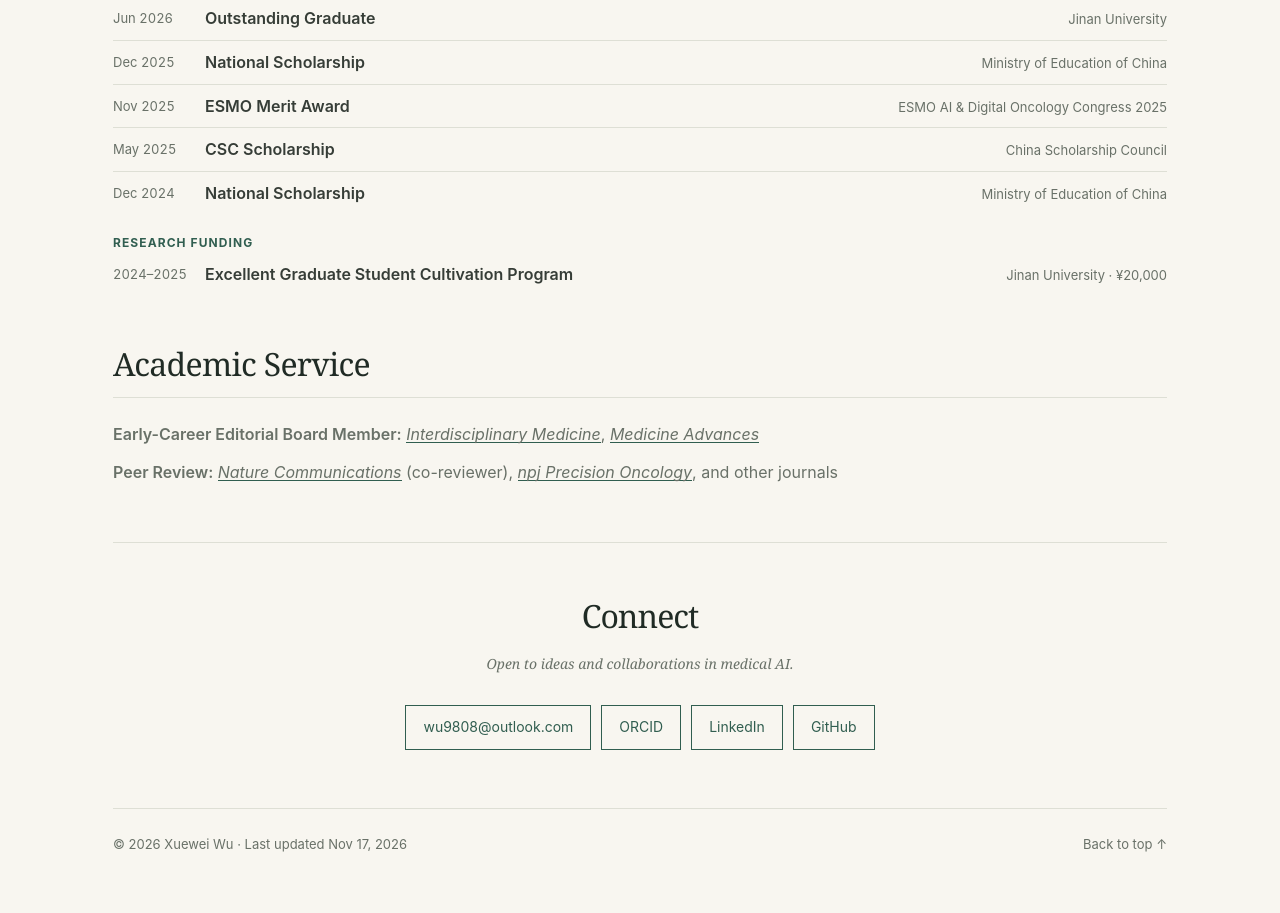
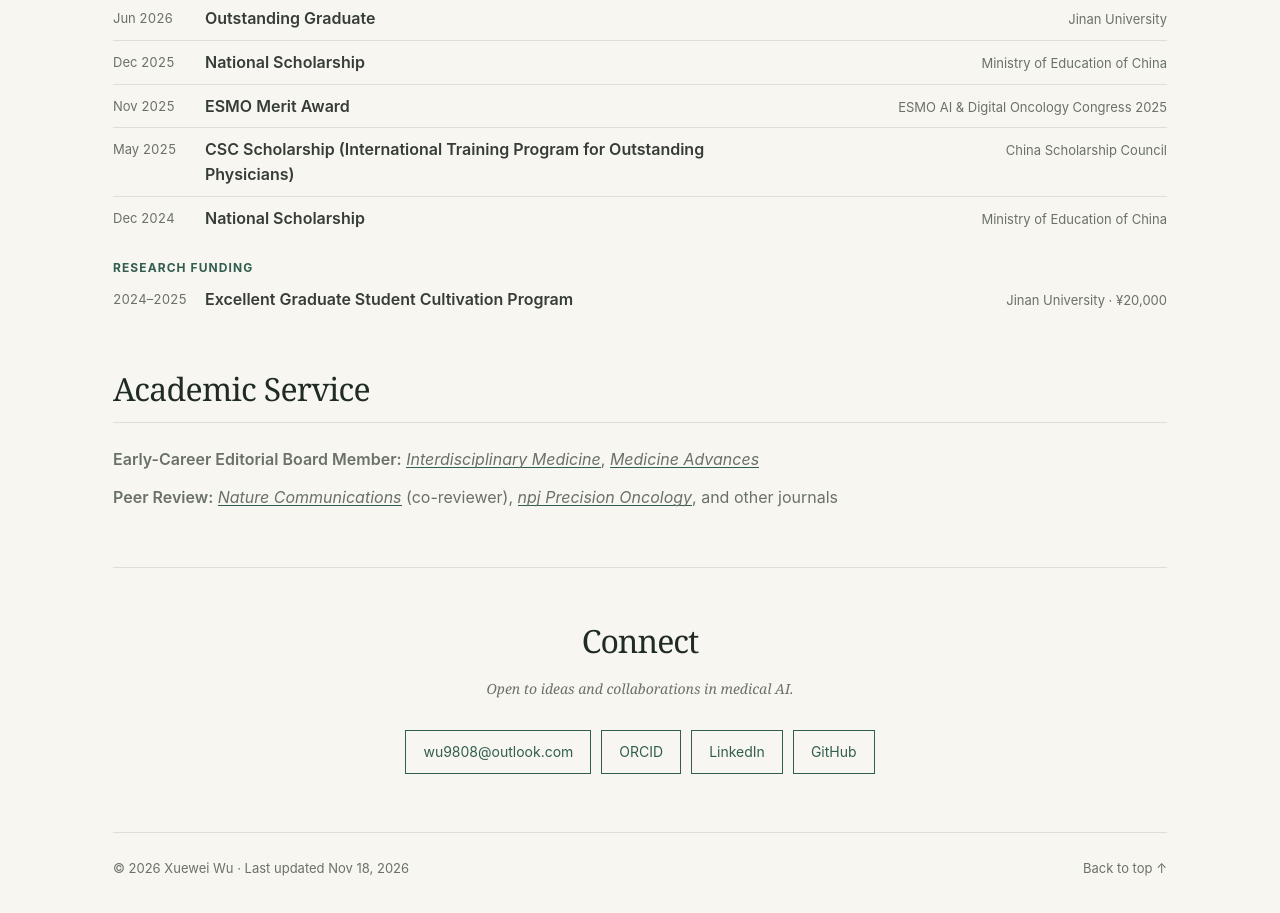
Before and after one commit to xwumed/xwumed.github.io, a plain HTML site: page index.html in a window 1280 px wide. Shown: the part 2880-3793 px from the top of the page. Before the commit the page ends 3768 px from the top, so only its background shows below. Drawn offline with Linux system fonts and the light colour scheme.

Commit message:
Specify the physician training program for the CSC scholarship

```diff
--- a/index.html
+++ b/index.html
@@ -141,7 +141,7 @@
               <li><time datetime="2026-06">Jun 2026</time><div><strong>Outstanding Graduate</strong><p>Jinan University</p></div></li>
               <li><time datetime="2025-12">Dec 2025</time><div><strong>National Scholarship</strong><p>Ministry of Education of China</p></div></li>
               <li><time datetime="2025-11">Nov 2025</time><div><strong>ESMO Merit Award</strong><p>ESMO AI &amp; Digital Oncology Congress 2025</p></div></li>
-              <li><time datetime="2025-05">May 2025</time><div><strong>CSC Scholarship</strong><p>China Scholarship Council</p></div></li>
+              <li><time datetime="2025-05">May 2025</time><div><strong>CSC Scholarship (International Training Program for Outstanding Physicians)</strong><p>China Scholarship Council</p></div></li>
               <li><time datetime="2024-12">Dec 2024</time><div><strong>National Scholarship</strong><p>Ministry of Education of China</p></div></li>
             </ul>
           </div>
@@ -175,7 +175,7 @@
         </div>
       </section>
 
-      <footer><p>© <span id="year">2026</span> Xuewei Wu · Last updated <time id="last-updated" datetime="2026-11-17">Nov 17, 2026</time></p><a href="#about">Back to top <span aria-hidden="true">↑</span></a></footer>
+      <footer><p>© <span id="year">2026</span> Xuewei Wu · Last updated <time id="last-updated" datetime="2026-11-18">Nov 18, 2026</time></p><a href="#about">Back to top <span aria-hidden="true">↑</span></a></footer>
     </main>
   </div>
   <div id="paper-magnifier" class="paper-magnifier" hidden aria-hidden="true"><img alt=""></div>
```
